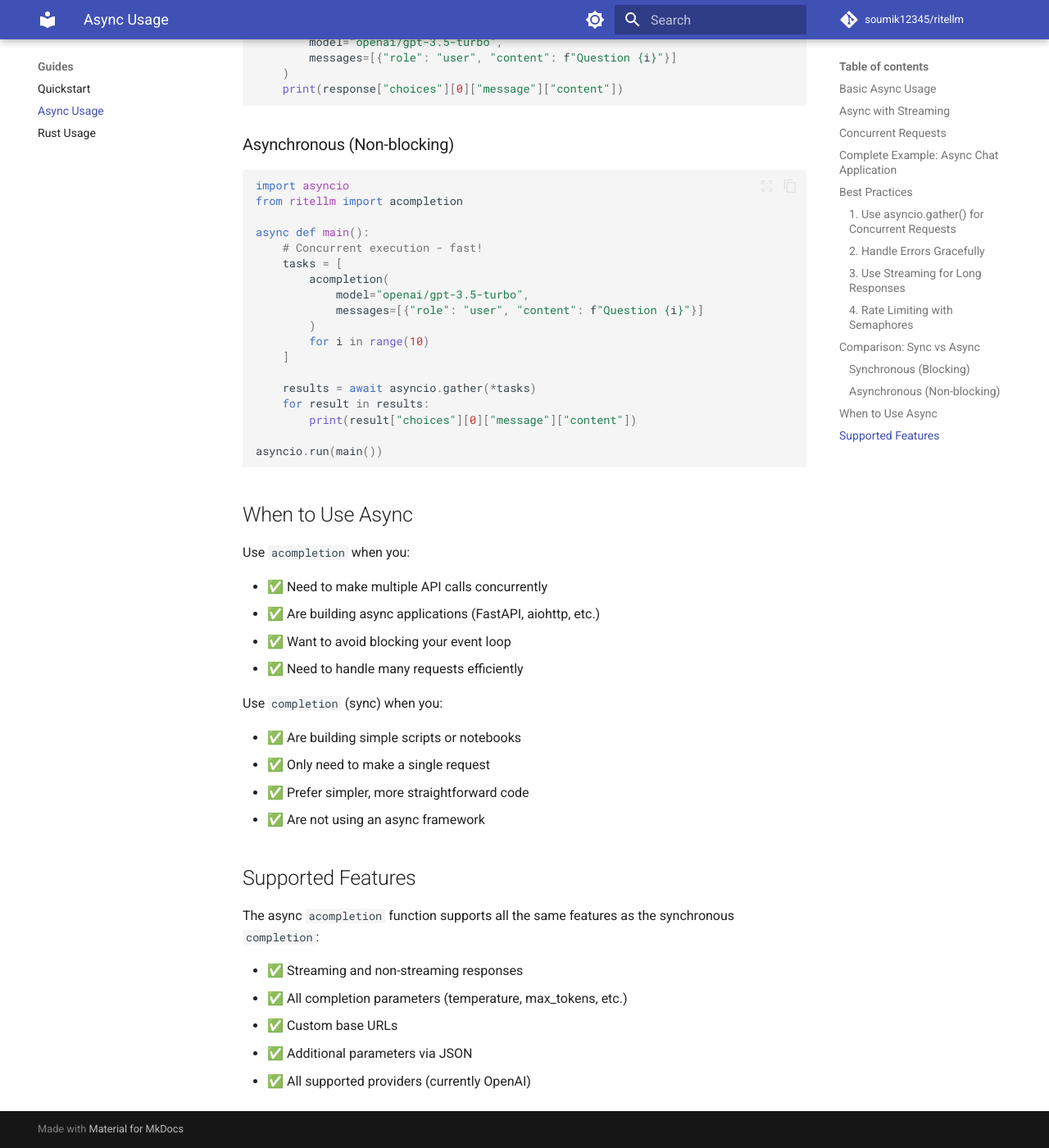
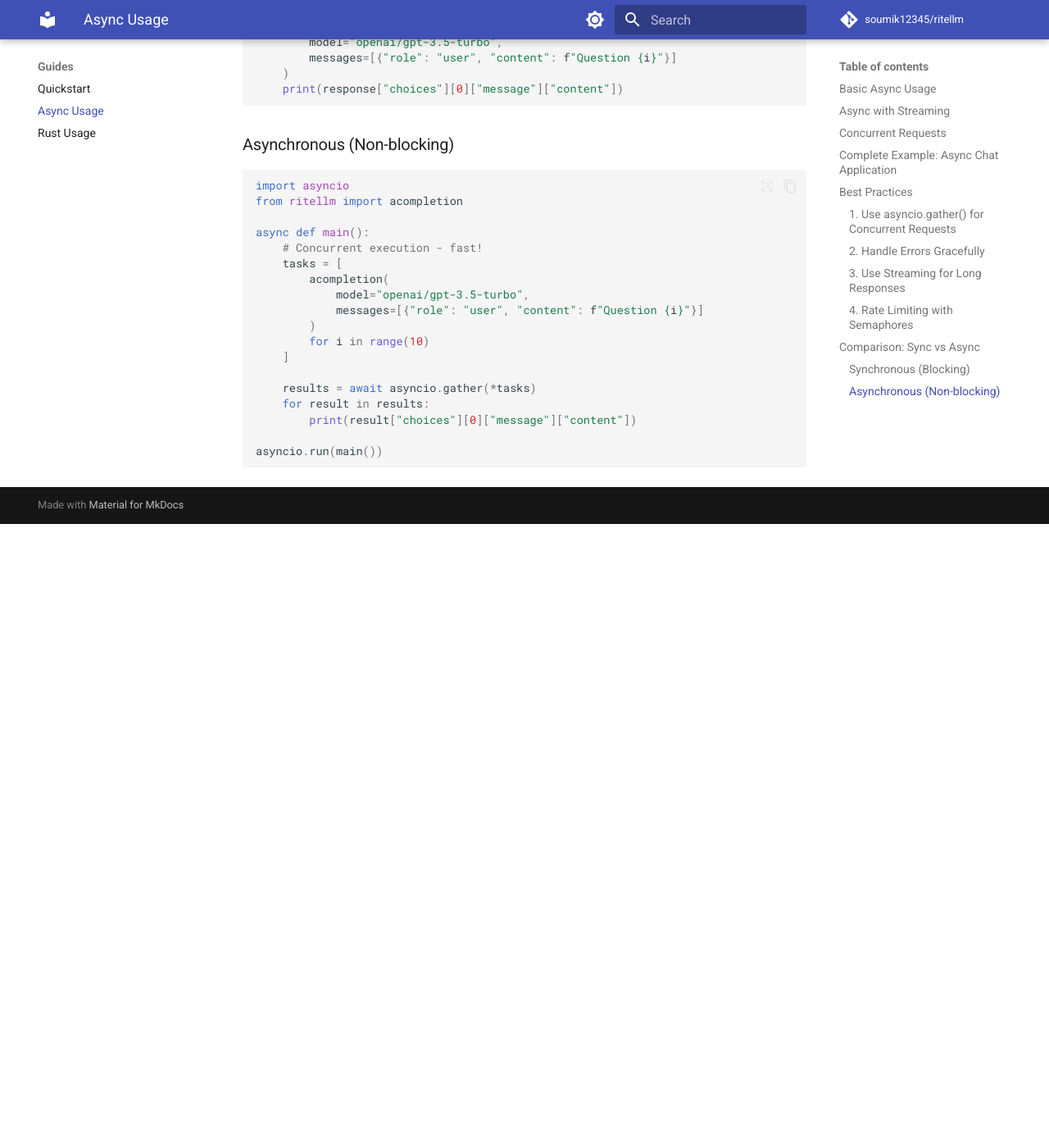
Before and after one commit to soumik12345/ritellm, an MkDocs documentation site: the page built from docs/guides/async-usage.md, in a window 1280 px wide and 1400 px high, scrolled down 5198 px. Shown: the whole window at 82% size. Built offline with MkDocs 1.6.1 and Material for MkDocs 9.7.7, drawn with Linux system fonts in a browser that asks for light colours; comment, search, counter and statistics services are not loaded; after the commit the page ends 5837 px from its top, so only the background shows below that.

Commit message:
update: docs

````diff
--- a/docs/guides/async-usage.md
+++ b/docs/guides/async-usage.md
@@ -281,29 +281,3 @@ async def main():
 
 asyncio.run(main())
 ```
-
-## When to Use Async
-
-Use `acompletion` when you:
-
-- ✅ Need to make multiple API calls concurrently
-- ✅ Are building async applications (FastAPI, aiohttp, etc.)
-- ✅ Want to avoid blocking your event loop
-- ✅ Need to handle many requests efficiently
-
-Use `completion` (sync) when you:
-
-- ✅ Are building simple scripts or notebooks
-- ✅ Only need to make a single request
-- ✅ Prefer simpler, more straightforward code
-- ✅ Are not using an async framework
-
-## Supported Features
-
-The async `acompletion` function supports all the same features as the synchronous `completion`:
-
-- ✅ Streaming and non-streaming responses
-- ✅ All completion parameters (temperature, max_tokens, etc.)
-- ✅ Custom base URLs
-- ✅ Additional parameters via JSON
-- ✅ All supported providers (currently OpenAI)
````
